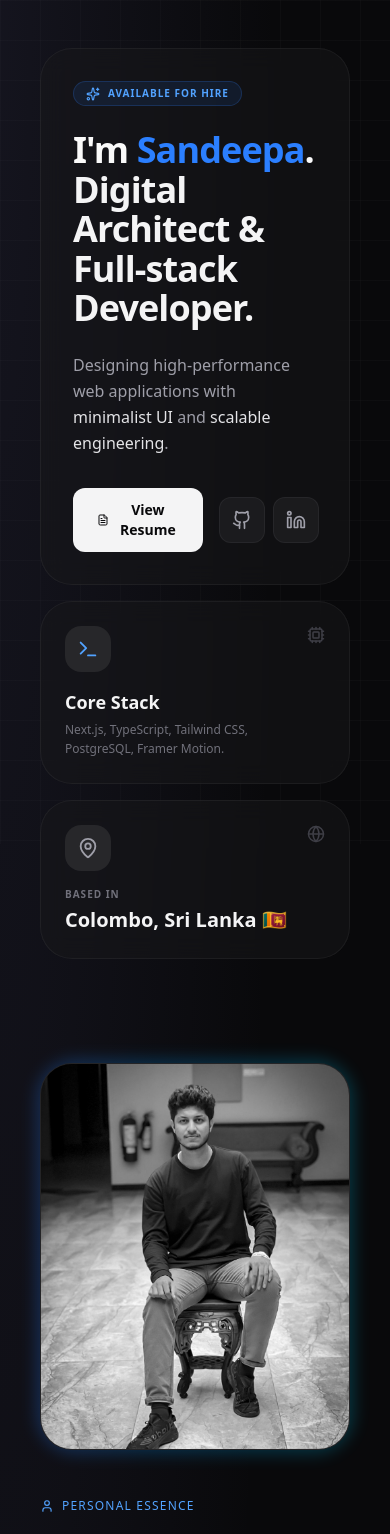
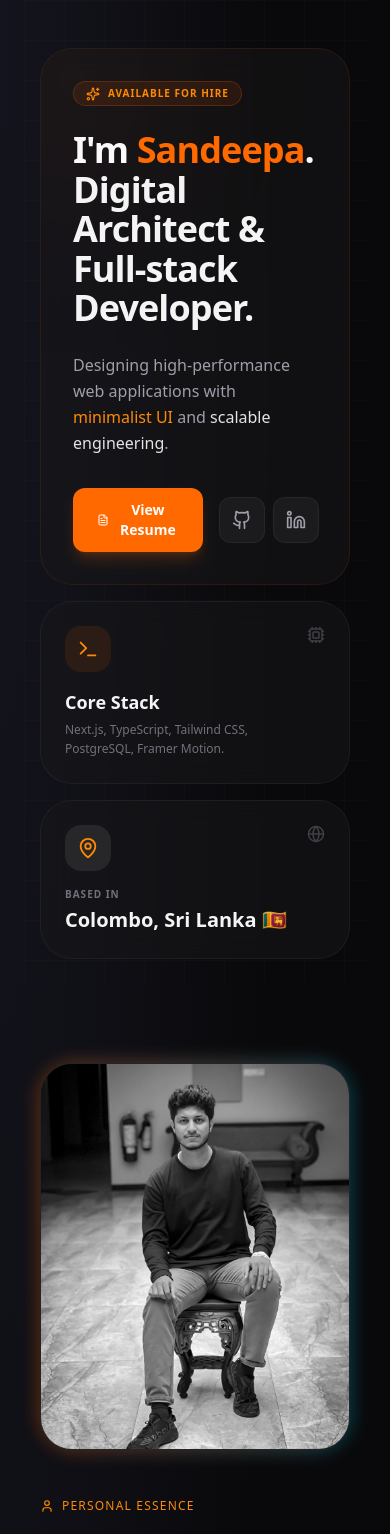
Before and after one commit to SandeepaChathumina/MyPortfolio, a Next.js app in the folder my-portfolio/: page / in a window 390 px wide. Shown: the top 1534 px of the page. Built offline with nearby package versions, Linux system fonts and the light colour scheme.

Commit message:
change to orange color

```diff
--- a/my-portfolio/src/app/components/About.tsx
+++ b/my-portfolio/src/app/components/About.tsx
@@ -15,7 +15,7 @@ export default function About() {
       >
         {/* IMAGE BLOCK - Spans 5 columns */}
         <div className="lg:col-span-5 relative group">
-          <div className="absolute -inset-1 bg-gradient-to-r from-blue-500 to-cyan-500 rounded-[2.5rem] blur opacity-25 group-hover:opacity-40 transition duration-1000"></div>
+          <div className="absolute -inset-1 bg-gradient-to-r from-orange-500 to-cyan-500 rounded-[2.5rem] blur opacity-25 group-hover:opacity-40 transition duration-1000"></div>
           <div className="relative overflow-hidden rounded-[2rem] aspect-[4/5] border border-white/5 bg-zinc-900">
             <Image
               src="/my1.jpg"
@@ -29,13 +29,13 @@ export default function About() {
         {/* CONTENT BLOCK - Spans 7 columns */}
         <div className="lg:col-span-7 space-y-8">
           <div className="space-y-4">
-            <div className="flex items-center gap-2 text-blue-400 font-medium tracking-widest uppercase text-xs">
+            <div className="flex items-center gap-2 text-orange-400 font-medium tracking-widest uppercase text-xs">
               <User size={14} />
               <span>Personal Essence</span>
             </div>
             <h2 className="text-4xl md:text-5xl font-bold tracking-tight text-zinc-100">
               Transforming code into <br />
-              <span className="text-blue-500">digital experiences.</span>
+              <span className="text-orange-500">digital experiences.</span>
             </h2>
             <p className="text-zinc-400 text-lg leading-relaxed font-light max-w-2xl">
               I’m a developer who bridges the gap between complex engineering and minimalist design.
@@ -47,13 +47,13 @@ export default function About() {
 
           {/* STATS GRID */}
           <div className="grid grid-cols-2 gap-4">
-            <div className="p-6 rounded-3xl bg-zinc-900/50 border border-white/5 backdrop-blur-sm group hover:border-blue-500/30 transition-colors">
-              <Code2 className="text-blue-500 mb-3" size={24} />
+            <div className="p-6 rounded-3xl bg-zinc-900/50 border border-white/5 backdrop-blur-sm group hover:border-orange-500/30 transition-colors">
+              <Code2 className="text-orange-500 mb-3" size={24} />
               <h4 className="text-zinc-100 font-bold text-3xl">15+</h4>
               <p className="text-zinc-500 text-sm tracking-wide uppercase">Projects Built</p>
             </div>
-            <div className="p-6 rounded-3xl bg-zinc-900/50 border border-white/5 backdrop-blur-sm group hover:border-blue-500/30 transition-colors">
-              <Rocket className="text-blue-500 mb-3" size={24} />
+            <div className="p-6 rounded-3xl bg-zinc-900/50 border border-white/5 backdrop-blur-sm group hover:border-orange-500/30 transition-colors">
+              <Rocket className="text-orange-500 mb-3" size={24} />
               <h4 className="text-zinc-100 font-bold text-3xl">5+</h4>
               <p className="text-zinc-500 text-sm tracking-wide uppercase">Global Certs</p>
             </div>
--- a/my-portfolio/src/app/components/Contact.tsx
+++ b/my-portfolio/src/app/components/Contact.tsx
@@ -14,20 +14,20 @@ export default function Contact() {
         className="relative overflow-hidden bg-zinc-900/50 border border-white/5 rounded-[3rem] p-12 md:p-24 text-center backdrop-blur-xl"
       >
         {/* Background Decorative Glow */}
-        <div className="absolute top-1/2 left-1/2 -translate-x-1/2 -translate-y-1/2 w-[400px] h-[300px] bg-blue-600/10 rounded-full blur-[120px] pointer-events-none" />
+        <div className="absolute top-1/2 left-1/2 -translate-x-1/2 -translate-y-1/2 w-[400px] h-[300px] bg-orange-600/10 rounded-full blur-[120px] pointer-events-none" />
 
         <div className="relative z-10 space-y-8">
           {/* Section Tag */}
           <div className="flex justify-center">
-             <div className="inline-flex items-center gap-2 px-3 py-1 rounded-full bg-blue-500/10 border border-blue-500/20">
-              <MessageCircle size={14} className="text-blue-400" />
-              <span className="text-[10px] font-bold tracking-widest uppercase text-blue-400">Get in Touch</span>
+             <div className="inline-flex items-center gap-2 px-3 py-1 rounded-full bg-orange-500/10 border border-orange-500/20">
+              <MessageCircle size={14} className="text-orange-400" />
+              <span className="text-[10px] font-bold tracking-widest uppercase text-orange-400">Get in Touch</span>
             </div>
           </div>
 
           <h2 className="text-5xl md:text-7xl font-bold tracking-tight text-zinc-100">
             Let’s build the <br />
-            <span className="text-blue-500">future together.</span>
+            <span className="text-orange-500">future together.</span>
           </h2>
 
           <p className="text-zinc-400 max-w-xl mx-auto text-lg md:text-xl font-light leading-relaxed">
--- a/my-portfolio/src/app/components/Hero.tsx
+++ b/my-portfolio/src/app/components/Hero.tsx
@@ -4,53 +4,56 @@ import { Github, Linkedin, Terminal, MapPin, FileText, Cpu, Sparkles, Globe } fr
 
 export default function Hero() {
   return (
-    <section className="pt-12 pb-6 w-full max-w-[1400px] mx-auto px-4">
-      {/* Background Grid Decoration to fill "emptiness" */}
-      <div className="absolute inset-0 -z-10 bg-[linear-gradient(to_right,#8080800a_1px,transparent_1px),linear-gradient(to_bottom,#8080800a_1px,transparent_1px)] bg-[size:40px_40px]"></div>
+    <section className="pt-12 pb-6 w-full max-w-[1400px] mx-auto px-4 relative">
+      {/* Background Grid Decoration */}
+      <div className="absolute inset-0 -z-10 bg-[linear-gradient(to_right,#ffa50005_1px,transparent_1px),linear-gradient(to_bottom,#ffa50005_1px,transparent_1px)] bg-[size:40px_40px]"></div>
 
       <div className="grid grid-cols-1 lg:grid-cols-12 gap-4">
 
-        {/* LEFT: MAIN PROFILE - Spans 8 columns */}
+        {/* LEFT: MAIN PROFILE */}
         <motion.div
           initial={{ opacity: 0, y: 10 }}
           animate={{ opacity: 1, y: 0 }}
-          className="lg:col-span-8 p-8 md:p-10 rounded-[2rem] bg-zinc-900/50 border border-white/5 backdrop-blur-md flex flex-col justify-between min-h-[450px] relative overflow-hidden"
+          className="lg:col-span-8 p-8 md:p-10 rounded-[2rem] bg-zinc-900/50 border border-orange-500/10 backdrop-blur-md flex flex-col justify-between min-h-[450px] relative overflow-hidden group"
         >
+          {/* Subtle Orange Ambient Glow */}
+          <div className="absolute -top-24 -left-24 w-64 h-64 bg-orange-500/5 rounded-full blur-[100px] group-hover:bg-orange-500/10 transition-colors duration-700" />
+
           <div className="relative z-10">
-            <div className="inline-flex items-center gap-2 px-3 py-1 rounded-full bg-blue-500/10 border border-blue-500/20 mb-6">
-              <Sparkles size={14} className="text-blue-400" />
-              <span className="text-[10px] font-bold tracking-widest uppercase text-blue-400">Available for Hire</span>
+            <div className="inline-flex items-center gap-2 px-3 py-1 rounded-full bg-orange-500/10 border border-orange-500/20 mb-6">
+              <Sparkles size={14} className="text-orange-400" />
+              <span className="text-[10px] font-bold tracking-widest uppercase text-orange-400">Available for Hire</span>
             </div>
 
             <h1 className="text-4xl md:text-6xl font-bold tracking-tight leading-[1.1] mb-6">
-              I'm <span className="text-blue-500">Sandeepa</span>. <br />
+              I'm <span className="text-orange-500">Sandeepa</span>. <br />
               <span className="text-zinc-100">Digital Architect & <br/>Full-stack Developer.</span>
             </h1>
 
             <p className="text-zinc-400 text-base md:text-lg max-w-lg leading-relaxed font-light">
               Designing high-performance web applications with
-              <span className="text-zinc-200 font-medium"> minimalist UI</span> and
+              <span className="text-orange-400 font-medium"> minimalist UI</span> and
               <span className="text-zinc-200 font-medium"> scalable engineering</span>.
             </p>
           </div>
 
           <div className="flex items-center gap-4 mt-8 relative z-10">
-            <button className="flex items-center gap-2 bg-zinc-100 text-zinc-950 px-6 py-3 rounded-xl font-semibold hover:bg-white transition-all text-sm">
+            <button className="flex items-center gap-2 bg-orange-500 text-white px-6 py-3 rounded-xl font-semibold hover:bg-orange-600 transition-all text-sm shadow-lg shadow-orange-500/20">
               <FileText size={18} />
               View Resume
             </button>
             <div className="flex gap-2">
-              <a href="#" className="p-3 bg-zinc-800/50 rounded-xl border border-white/5 hover:bg-zinc-700 transition-all">
-                <Github size={20} className="text-zinc-400" />
+              <a href="#" className="p-3 bg-zinc-800/50 rounded-xl border border-white/5 hover:border-orange-500/30 hover:bg-zinc-700 transition-all">
+                <Github size={20} className="text-zinc-400 hover:text-orange-400 transition-colors" />
               </a>
-              <a href="#" className="p-3 bg-zinc-800/50 rounded-xl border border-white/5 hover:bg-zinc-700 transition-all">
-                <Linkedin size={20} className="text-zinc-400" />
+              <a href="#" className="p-3 bg-zinc-800/50 rounded-xl border border-white/5 hover:border-orange-500/30 hover:bg-zinc-700 transition-all">
+                <Linkedin size={20} className="text-zinc-400 hover:text-orange-400 transition-colors" />
               </a>
             </div>
           </div>
         </motion.div>
 
-        {/* RIGHT: THE STACKED WIDGETS - Spans 4 columns */}
+        {/* RIGHT: THE STACKED WIDGETS */}
         <div className="lg:col-span-4 grid grid-cols-1 gap-4">
 
           {/* TECH WIDGET */}
@@ -58,13 +61,13 @@ export default function Hero() {
             initial={{ opacity: 0, x: 10 }}
             animate={{ opacity: 1, x: 0 }}
             transition={{ delay: 0.1 }}
-            className="p-6 rounded-[2rem] bg-zinc-900/50 border border-white/5 backdrop-blur-md flex flex-col justify-between group"
+            className="p-6 rounded-[2rem] bg-zinc-900/50 border border-white/5 backdrop-blur-md flex flex-col justify-between group hover:border-orange-500/20 transition-all"
           >
             <div className="flex justify-between items-start mb-4">
-              <div className="p-3 bg-zinc-800 rounded-2xl text-blue-400">
+              <div className="p-3 bg-orange-500/10 rounded-2xl text-orange-400">
                 <Terminal size={22} />
               </div>
-              <Cpu size={18} className="text-zinc-700 group-hover:text-blue-500/40 transition-colors" />
+              <Cpu size={18} className="text-zinc-700 group-hover:text-orange-500/40 transition-colors" />
             </div>
             <div>
               <h3 className="text-lg font-bold text-zinc-100 mb-1">Core Stack</h3>
@@ -79,13 +82,13 @@ export default function Hero() {
             initial={{ opacity: 0, x: 10 }}
             animate={{ opacity: 1, x: 0 }}
             transition={{ delay: 0.2 }}
-            className="p-6 rounded-[2rem] bg-zinc-900/50 border border-white/5 backdrop-blur-md flex flex-col justify-between group"
+            className="p-6 rounded-[2rem] bg-zinc-900/50 border border-white/5 backdrop-blur-md flex flex-col justify-between group hover:border-orange-500/20 transition-all"
           >
             <div className="flex justify-between items-start mb-4">
-              <div className="p-3 bg-zinc-800 rounded-2xl text-zinc-400">
+              <div className="p-3 bg-zinc-800 rounded-2xl text-orange-400">
                 <MapPin size={22} />
               </div>
-              <Globe size={18} className="text-zinc-700 group-hover:text-zinc-400 transition-colors" />
+              <Globe size={18} className="text-zinc-700 group-hover:text-orange-400 transition-colors" />
             </div>
             <div>
               <p className="text-[10px] font-bold text-zinc-500 uppercase tracking-widest mb-1">Based in</p>
```
Also changed, not shown: my-portfolio/src/app/components/Certificates.tsx (+5 -5 lines), my-portfolio/src/app/components/Projects.tsx (+5 -5 lines).
